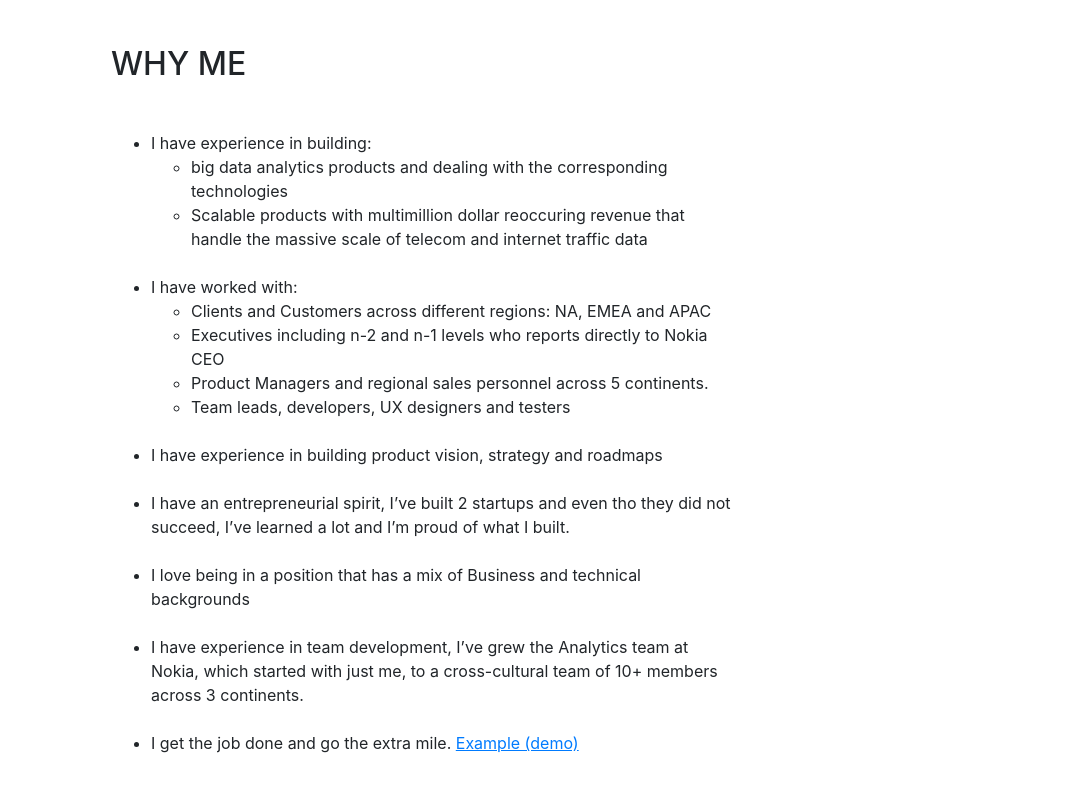
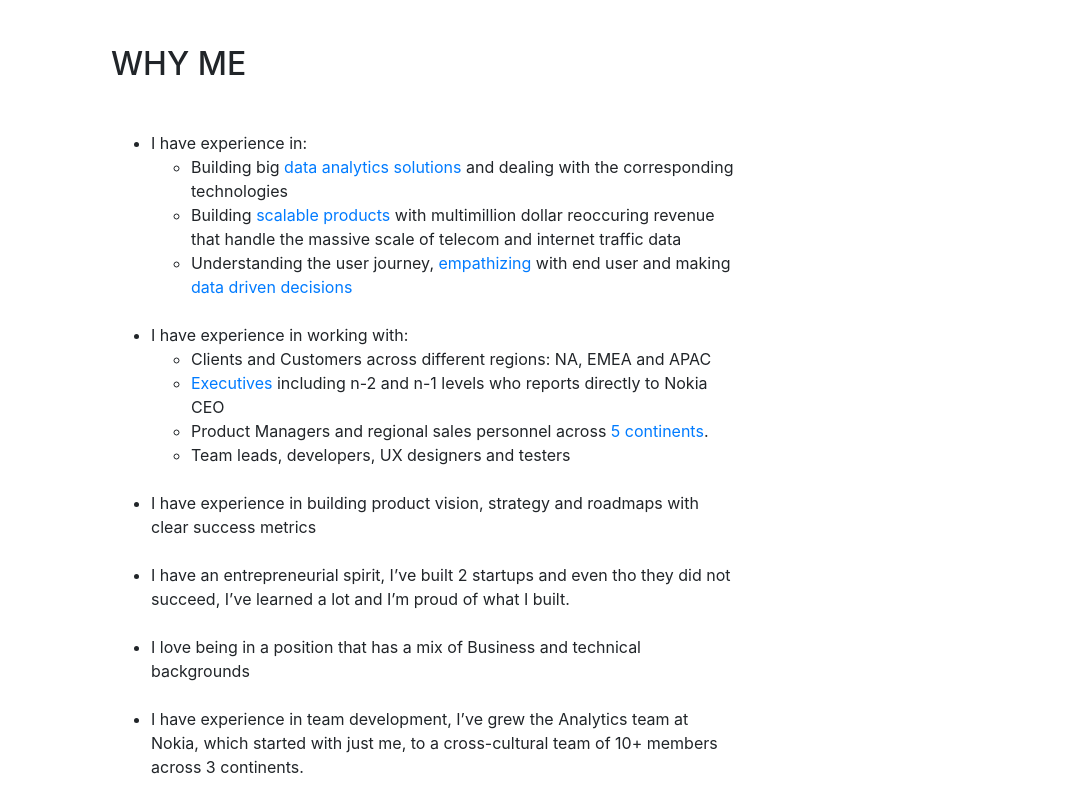
Before and after one commit to moatsoliman/moatsoliman.github.io, a website with bundled scripts: page index.html in a window 1280 px wide. Shown: the part 804-1600 px from the top of the page, without its empty margins (209-1280 px from the left). Built offline with nearby package versions, Linux system fonts and the light colour scheme; a web font is replaced by a local one.

Commit message:
Update index.html

```diff
--- a/index.html
+++ b/index.html
@@ -117,23 +117,24 @@
               <div class="subheading mb-3">Intelitec Solutions</div> -->
 
               <ul>
-              <li>I have experience in building:
+              <li>I have experience in:
                 <ul>
-                  <li>big data analytics products and dealing with the corresponding technologies</li>
-                  <li>Scalable products with multimillion dollar reoccuring revenue that handle the massive scale of telecom and internet traffic data</li>
+                  <li>Building big <span class="text-primary">data analytics solutions</span> and dealing with the corresponding technologies</li>
+                  <li>Building <span class="text-primary">scalable products</span> with multimillion dollar reoccuring revenue that handle the massive scale of telecom and internet traffic data</li>
+                  <li>Understanding the user journey, <span class="text-primary">empathizing</span> with end user and making <span class="text-primary">data driven decisions</span></li>
                 </ul>
               </li>
               <br>
-              <li>I have worked with:
+              <li>I have experience in working with:
                 <ul>
                   <li>Clients and Customers across different regions: NA, EMEA and APAC</li>
-                  <li>Executives including n-2 and n-1 levels who reports directly to Nokia CEO</li>
-                  <li>Product Managers and regional sales personnel across 5 continents.</li>
+                  <li><span class="text-primary">Executives</span> including n-2 and n-1 levels who reports directly to Nokia CEO</li>
+                  <li>Product Managers and regional sales personnel across <span class="text-primary">5 continents</span>.</li>
                   <li>Team leads, developers, UX designers and testers</li>
                 </ul>
               </li>
               <br>
-              <li>I have experience in building product vision, strategy and roadmaps</li><br>
+              <li>I have experience in building product vision, strategy and roadmaps with clear success metrics</li><br>
               <li>I have an entrepreneurial spirit, I’ve built 2 startups and even tho they did not succeed, I’ve learned a lot and I’m proud of what I built.</li><br>
 
               <li>I love being in a position that has a mix of Business and technical backgrounds</li><br>
@@ -223,7 +224,7 @@ Working along the coworkers at shopify who are <span class="text-primary">carefu
           <ul>
             <li>
               <i class="fa-li fa fa-check"></i>
-              Working in the field of <span class="text-primary">Data & Analytics</span> that I’m passionate for and that I have experience in</li>
+              Working in a position where I can use <span class="text-primary">Data & Analytics</span> to make informed data-driven decisions</li>
             <li>
               <i class="fa-li fa fa-check"></i>
               Building <span class="text-primary">scalable</span> solutions to real life customer problems</li>
@@ -232,7 +233,7 @@ Working along the coworkers at shopify who are <span class="text-primary">carefu
               This position would allow me to combine two things that I love <span class="text-primary">technology and business & leadership</span>.</li>
             <li>
               <i class="fa-li fa fa-check"></i>
-              Working and learning from tech/business <span class="text-primary">executives</span> like you Patrice and Louis</li>
+              Working in a creative collaborative environment and learning from the best in class Shopify's product management team</li>
             <li>
               <i class="fa-li fa fa-check"></i>
               Owning product <span class="text-primary">strategy</span></li>
```
